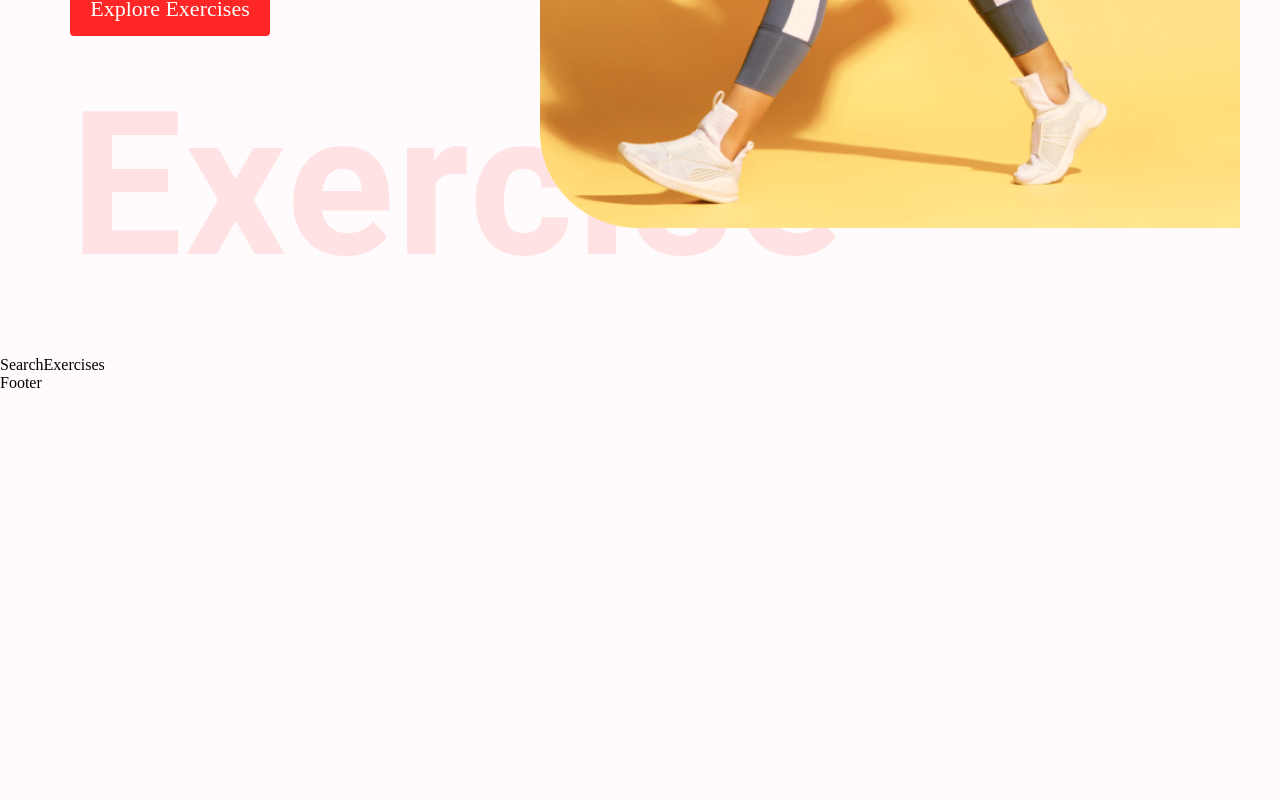
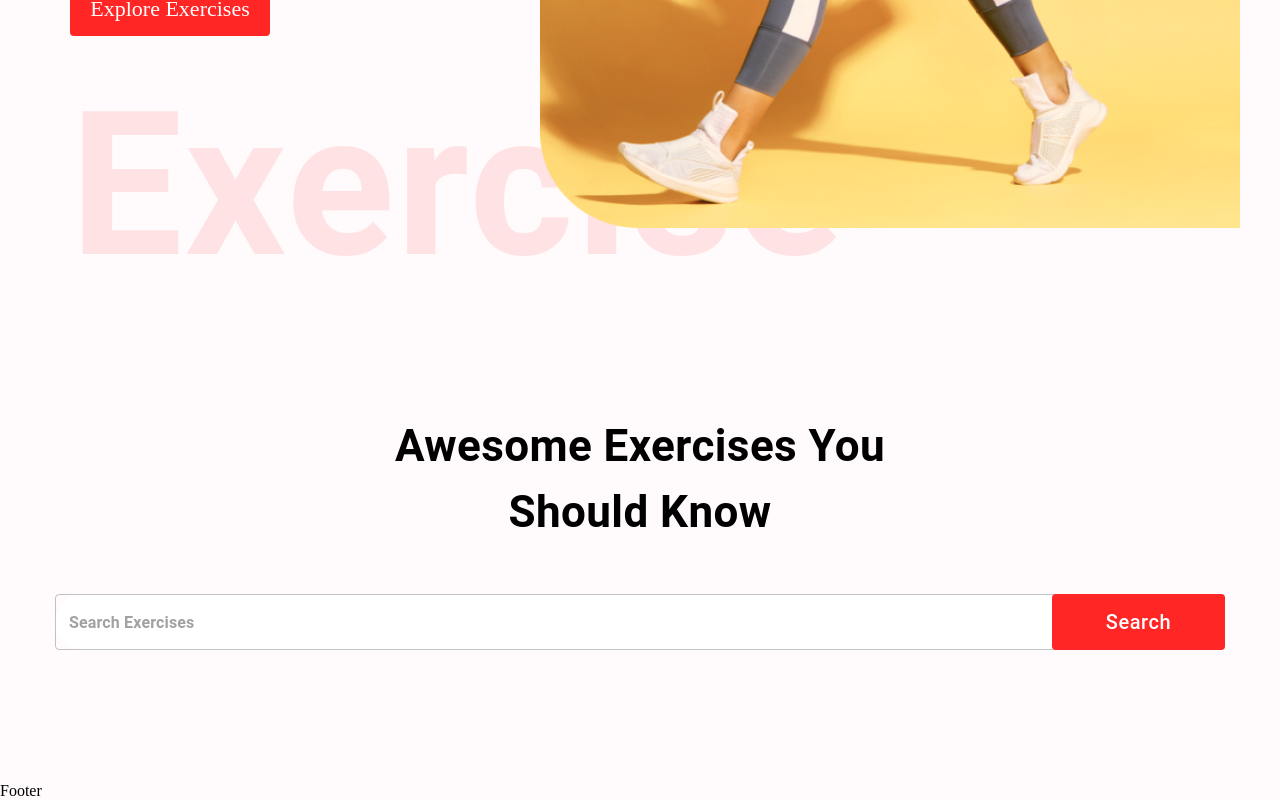
Before and after one commit to Sma-source/fitness-app, a React (Create React App) app: page / in a window 1280 px wide. Shown: the part 638-1438 px from the top of the page. Before the commit the page ends 1030 px from the top, so only its background shows below. Built offline with nearby package versions, Linux system fonts and the light colour scheme.

Commit message:
modify SearchExercise UI

```diff
--- a/src/components/SearchExercises.js
+++ b/src/components/SearchExercises.js
@@ -1,7 +1,52 @@
 import React from "react";
+import { Box, Button, Stack, TextField, Typography } from "@mui/material";
 
 const SearchExercises = () => {
-  return <div>SearchExercises</div>;
+  return (
+    <Stack alignItems="center" mt="37px" justifyContent="center" p="20px">
+      <Typography
+        fontWeight={700}
+        sx={{ fontSize: { lg: "44px", xs: "30px" } }}
+        mb="49px"
+        textAlign="center"
+      >
+        Awesome Exercises You <br /> Should Know
+      </Typography>
+
+      <Box position="relative" mb="72px">
+        <TextField
+          height="72px"
+          sx={{
+            input: { fontWeight: "700", border: "none", borderRadius: "4px" },
+            width: { lg: "1170px", xs: "350px" },
+            backgroundColor: "#fff",
+            borderRadius: "40px",
+          }}
+          value=""
+          onChange={(e) => {}}
+          placeholder="Search Exercises"
+          type="text"
+        />
+        <Button
+          className="search-btn"
+          sx={{
+            bgcolor: "#FF2625",
+            color: "#fff",
+            textTransform: "none",
+            width: { lg: "173px", xs: "80px" },
+            height: "56px",
+            position: "absolute",
+            right: "0px",
+            fontSize: { lg: "20px", xs: "14px" },
+          }}
+        >
+          Search
+        </Button>
+      </Box>
+
+      <Box sx={{ position: "relative", width: "100%", p: "20px" }}></Box>
+    </Stack>
+  );
 };
 
 export default SearchExercises;
```
